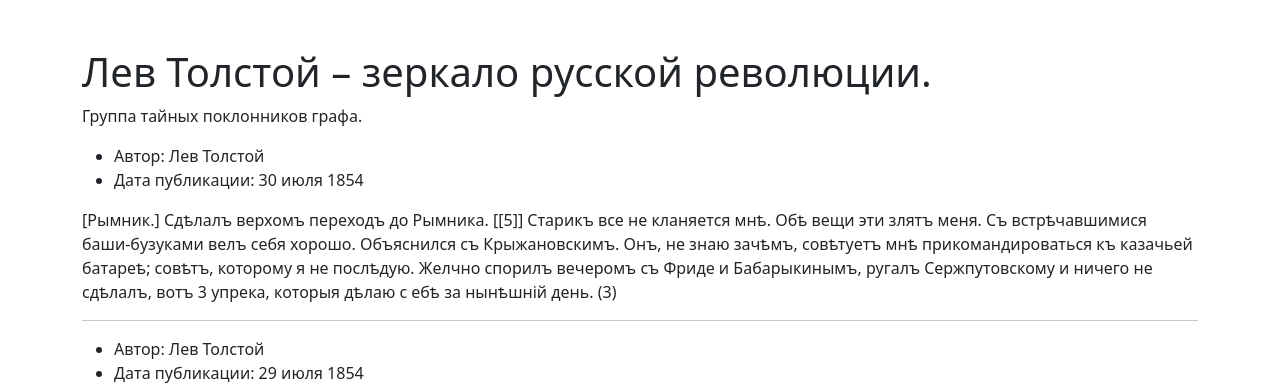
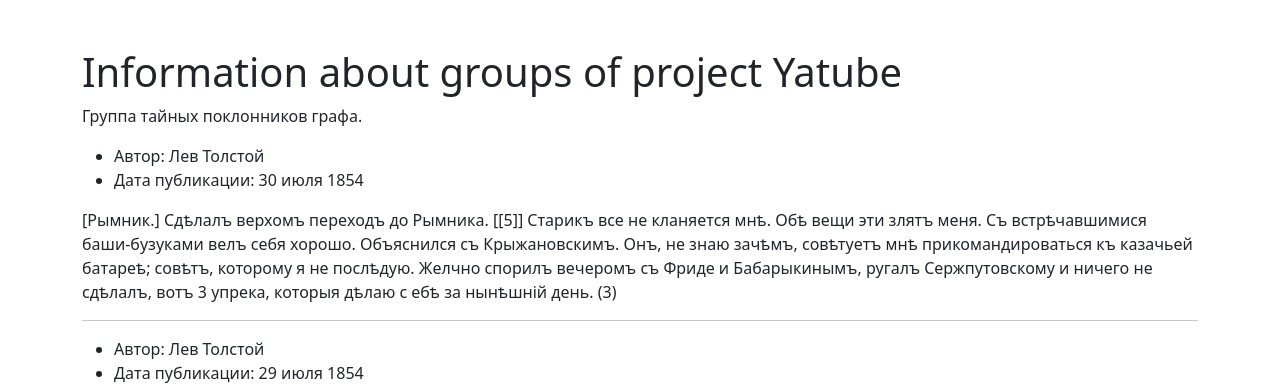
Before and after one commit to nastyatonkova/yatube_project, a Django app: page /group/ in a window 1280 px wide. Shown: the part 56-443 px from the top of the page. Run offline with Django 3.2, Linux system fonts and the light colour scheme.

Commit message:
updated group-list page name

```diff
--- a/yatube/templates/posts/group_list.html
+++ b/yatube/templates/posts/group_list.html
@@ -7,7 +7,7 @@
 {% block content %}
       <!-- класс py-5 создает отступы сверху и снизу блока -->
       <div class="container py-5">
-        <h1>Лев Толстой – зеркало русской революции.</h1>
+        <h1>{{ title_dict }}</h1>
         <p>
           Группа тайных поклонников графа.
         </p>
```
